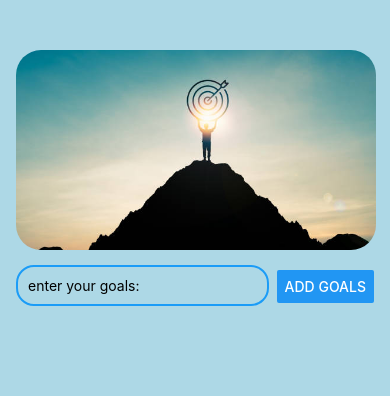
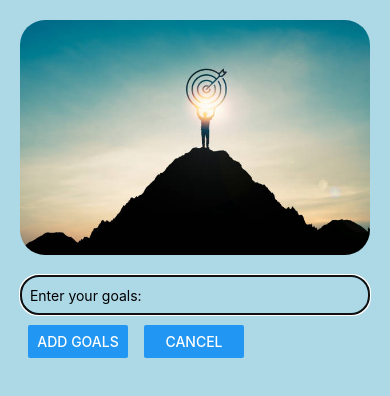
Before and after one commit to Noor-Fatima0987/FirstProjectReactNative, a React Native app: screen / in a window 390 px wide. Both pictures are taken after a click on the button "ADD GOALS". Shown: the top 396 px of the page. Built offline with nearby package versions, Linux system fonts and the light colour scheme.

Commit message:
Today list Of Goals App

```diff
--- a/App.js
+++ b/App.js
@@ -5,30 +5,43 @@ import GoalInput from './components/GoalInput'
 
 
 export default function App() {
-
+const [modalVisible, setModalVisible] = useState(false);
 const [goalsEntered, setGoalsEntered] = useState([]);
 
+  function ClickModal(){
+    setModalVisible(true);
+  }
 
+  function CrossModel(){
+      setModalVisible(false);
+  };
+
+  function  GoalImage(){
+    return(
+      <View style={{flex:1}}>
+    <Image
+     source={require('./assets/goalImage.jpg')}
+     style={{ flex:1,width:'auto', resizeMode:'stretch',borderRadius:25}}
+   />
+   </View>
+    );
+
+   };
 
 
   function GoalHundler(enterText ){
     if (enterText.trim().length === 0) return;
 
     setGoalsEntered((currentGoals) => [...currentGoals, {text:enterText , id: Math.random().toString()}]);
-
-
-  };
-  function  GoalImage(){
-    return(
-    <Image
-      source={require('./assets/goalImage.jpg')}
-        style={{ width: 360, height: 200 ,borderRadius:25}}
-   />
-    );
+    CrossModel();
 
   };
 
-
+    function GoalDeleteandler(id){
+       setGoalsEntered((currentGoals) =>{
+        return currentGoals.filter((goal)=>goal.id!==id);
+       })
+    };
 
 
   return (
@@ -36,16 +49,31 @@ const [goalsEntered, setGoalsEntered] = useState([]);
        <View style={styles.ImageContainer}>
         <GoalImage />
       </View>
-      <GoalInput onAddGoal={GoalHundler}/>
+      <View style={{flex:0.7,marginBottom:50}}>
+        <View style={{marginBottom:10}}>
+           <Button title='Add Goals' color="#1b9cf7" onPress={ClickModal}/>
+        </View>
+
+        <View >
+          <GoalInput
+          showModel={modalVisible}
+          onAddGoal={GoalHundler}
+          onClose={CrossModel}
+          />
+        </View>
         <View style={styles.goalsContainer}>
           <FlatList
            data={goalsEntered}
            renderItem={(dataItem)=>{
-          return <GoalItem text={dataItem.item.text}/>;
+            return <GoalItem
+            text={dataItem.item.text}
+            id={dataItem.item.id}
+            itemdelete={GoalDeleteandler}/>;
            }}
            keyExtractor={(index,item)=>{
             return item.id;
           }}/>
+        </View>
       </View>
     </View>
   );
@@ -54,16 +82,16 @@ const [goalsEntered, setGoalsEntered] = useState([]);
 
 const styles = StyleSheet.create({
   container: {
+    flex:1,
     paddingTop:50,
     paddingHorizontal:16,
-    flex:1,
     backgroundColor:'lightblue',
   },
 
 
   ImageContainer:{
     marginBottom:15,
-
+    flex:0.3,
   },
   TextContainer:{
   fontSize: 16,
@@ -71,7 +99,8 @@ const styles = StyleSheet.create({
 
   },
   goalsContainer:{
-  flex:5,
+  // flex:0.3,
+  marginBottom:20,
   },
 
 });
--- /dev/null
+++ b/components/GoalImage.js
@@ -0,0 +1,16 @@
+import { Image,View ,StyleSheet} from 'react-native';
+
+
+function  GoalImage(){
+    return(
+      <View style={{flex:1}}>
+      <Image
+        source={require('../assets/goalImage.jpg')}
+        style={{ flex:1,width:'auto', resizeMode:'stretch',borderRadius:25}}
+      />
+      </View>
+    );
+
+   };
+
+export default GoalImage;
--- a/components/GoalInput.js
+++ b/components/GoalInput.js
@@ -1,5 +1,6 @@
-import {useState}from 'react'
-import {StyleSheet,View, Text,TextInput,Button} from 'react-native';
+import {useState} from 'react'
+import {StyleSheet,View, Text,TextInput,Button, Modal,Image} from 'react-native';
+import GoalImage from './GoalImage';
 
 function GoalItem(props){
     const [enterText , setEnterText] = useState ('');
@@ -12,45 +13,61 @@ function GoalItem(props){
     props.onAddGoal(enterText);
      setEnterText('');
   };
+
  return(
 
-
-     <View style={styles.ButtonContainer}>
-
+     <Modal visible={props.showModel} animationType="slide">
+     <View style={styles.MainContainer}>
+      <View style={{flex:0.3, marginBottom:15,}}>
+       <GoalImage />
+      </View>
+      <View style={{flex:0.7,paddingTop:5}}>
         <TextInput  style={styles.InputContainer}
-        placeholder='enter your goals:'
+        placeholder='  Enter your goals:'
         onChangeText={InputHandler}
         value={enterText}
         />
-        <Button
-        title="Add Goals"
-        onPress={GoalHundler}
-         />
+        <View style={styles.ButtonContainer}>
+          <View style={styles.Button}>
+           <Button title="Add Goals" onPress={GoalHundler}/>
+          </View>
+          <View style={styles.Button}>
+           <Button title="cancel" onPress={props.onClose}/>
+          </View>
+        </View>
       </View>
+    </View>
+    </Modal>
  )
 }
 
 export default GoalItem;
 
 const styles=StyleSheet.create({
-     ButtonContainer: {
-   flexDirection:'row',
-   justifyCenter:'space-between',
-   paddingBottom:10 ,
-   alignItems:'center',
+  MainContainer: {
+   flex:1,
+  //  paddingTop:50,
+   padding:20,
+   backgroundColor:'lightblue',
+  },
+
+  InputContainer:{
+    height:40,
+    borderWidth:2,
+    borderColor: '#1b9cf7',
+    borderRadius:18,
+    width:'100%',
 
 
   },
-
-  InputContainer:{
-    flex:2,
-    borderWidth:2,
-    borderColor: '#1b9cf7',
-    padding: 10,
-    marginRight:8,
-    marginBottom:2,
-    borderRadius:18,
+  ButtonContainer:{
+    flexDirection:'row',
+    marginTop:10,
 
   },
+  Button:{
+    width:100,
+    marginHorizontal:8
+  }
 
 })
--- a/components/GoalItem.js
+++ b/components/GoalItem.js
@@ -1,21 +1,37 @@
-import {StyleSheet,Text,View } from 'react-native';
+import {StyleSheet,Text,View ,Pressable} from 'react-native';
 
 function GoalItem(props){
-return(
- <View style={styles.itemContainer}>
-    <Text style={{color:'white'}}> {props.text}</Text>
- </View>
-   )
+
+   return(
+     <View style={styles.itemContainer}>
+     <Pressable  android_ripple={{color:'#054878ff'}}
+     onPress={props.itemdelete.bind(this,props.id)}
+     style={({pressed})=>pressed && styles.pressedItem}
+     >
+
+         <Text style={styles.textContainer}> {props.text}</Text>
+
+     </Pressable>
+     </View>
+  )
 }
 
 export default GoalItem;
 
 const styles=StyleSheet.create({
 itemContainer:{
-  margin:2,
-  padding:8,
+  margin:4,
   borderRadius:18,
   backgroundColor:'#1b9cf7',
   },
+  textContainer:{
+    color:'white',
+    padding:8,
+
+  },
+
+  pressedItem:{
+    opacity: 0.5,
+  }
 
 })
```
Also changed, not shown: assets/AppImage.jpg (added), assets/appimaage.jpg (added). Lines whose indentation alone changed are shown as unchanged.
